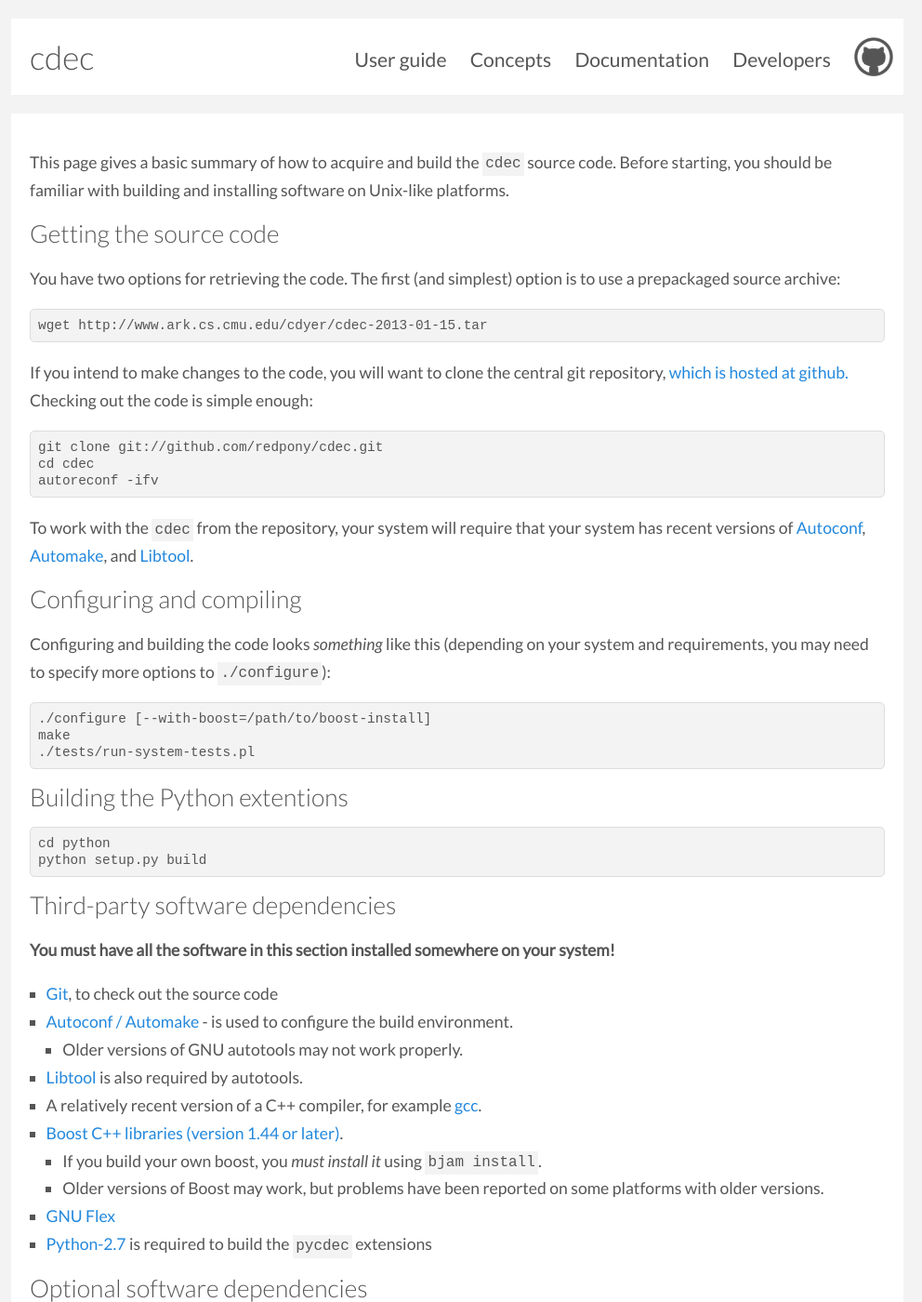
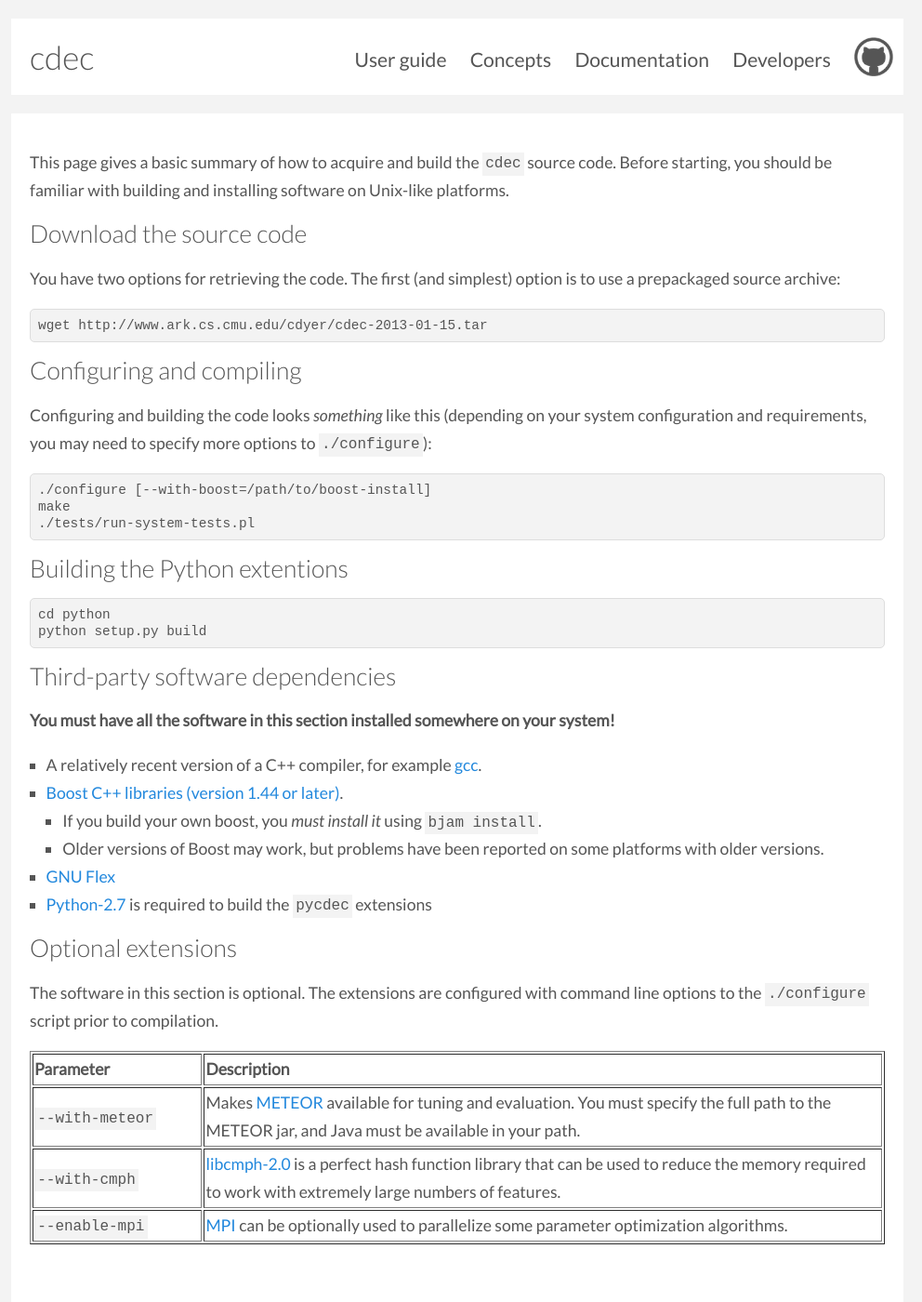
Before and after one commit to cdec/cdec.github.com, a Jekyll site: the page built from guide/compiling.md, in a window 1280 px wide and 1400 px high. Shown: the whole window at 93% size, without its empty margins (148-1140 px from the left). Built offline with Jekyll 4.4.1, drawn with Linux system fonts in a browser that asks for light colours; some web fonts are replaced; Markdown is read by kramdown in place of the engine named in the settings; some of the changed text lies outside the part shown.

Commit message:
more rewrite

```diff
--- a/guide/compiling.md
+++ b/guide/compiling.md
@@ -4,21 +4,13 @@
 ---
 This page gives a basic summary of how to acquire and build the `cdec` source code.  Before starting, you should be familiar with building and installing software on Unix-like platforms.
 
-# Getting the source code
+# Download the source code
 You have two options for retrieving the code. The first (and simplest) option is to use a prepackaged source archive:
 
     wget http://www.ark.cs.cmu.edu/cdyer/cdec-2013-01-15.tar
 
-If you intend to make changes to the code, you will want to clone the central git repository, [which is hosted at github.](http://github.com/redpony/cdec) Checking out the code is simple enough:
-
-    git clone git://github.com/redpony/cdec.git
-    cd cdec
-    autoreconf -ifv
-
-To work with the `cdec` from the repository, your system will require that your system has recent versions of [Autoconf](http://www.gnu.org/software/autoconf/), [Automake](http://www.gnu.org/software/automake/), and [Libtool](libtool).
-
 # Configuring and compiling
-Configuring and building the code looks *something* like this (depending on your system and requirements, you may need to specify more options to `./configure`):
+Configuring and building the code looks *something* like this (depending on your system configuration and requirements, you may need to specify more options to `./configure`):
 
     ./configure [--with-boost=/path/to/boost-install]
     make
@@ -32,10 +24,6 @@
 # Third-party software dependencies
 **You must have all the software in this section installed somewhere on your system!**
 
-- [Git](http://git-scm.com/), to check out the source code
-- [Autoconf / Automake](http://www.gnu.org/software/autoconf/) - is used to configure the build environment.
-    - Older versions of GNU autotools may not work properly.
-- [Libtool](http://www.gnu.org/software/libtool/) is also required by autotools.
 - A relatively recent version of a C++ compiler, for example [gcc](http://gcc.gnu.org/).
 - [Boost C++ libraries (version 1.44 or later)](http://www.boost.org/).
     - If you build your own boost, you _must install it_ using `bjam install`.
@@ -43,7 +31,7 @@
 - [GNU Flex](http://flex.sourceforge.net/)
 - [Python-2.7](http://docs.python.org/) is required to build the `pycdec` extensions
 
-# Optional software dependencies
+# Optional extensions
 The software in this section is optional. The extensions are configured with command line options to the `./configure` script prior to compilation.
 
 <table border="1">
@@ -68,6 +56,17 @@
 </table>
 <br />
 
+# Getting `cdec` from GitHub
+
+If you intend to make changes to the `cdec` code, you will want to clone cdec from the central git repository, [which is hosted at github.](http://github.com/redpony/cdec) Checking out the code is simple enough:
+
+    git clone git://github.com/redpony/cdec.git
+    cd cdec
+
+Prior to building the software, you will need to generate the configuration and make scripts. Doing this requires recent versions of [Autoconf](http://www.gnu.org/software/autoconf/), [Automake](http://www.gnu.org/software/automake/), and [Libtool](libtool).
+
+    autoreconf -ifv
+
 # Supported Platforms
 
 - Linux and Mac OS X are supported
```
